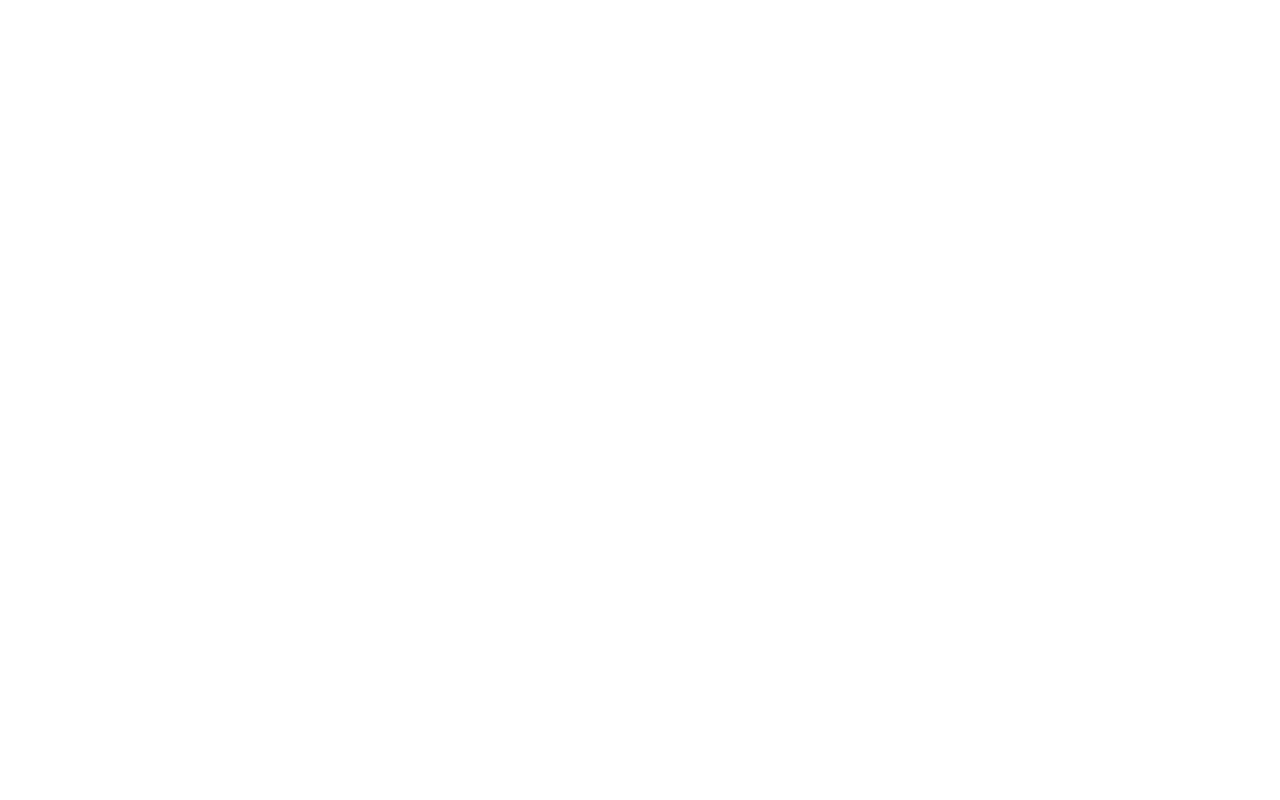
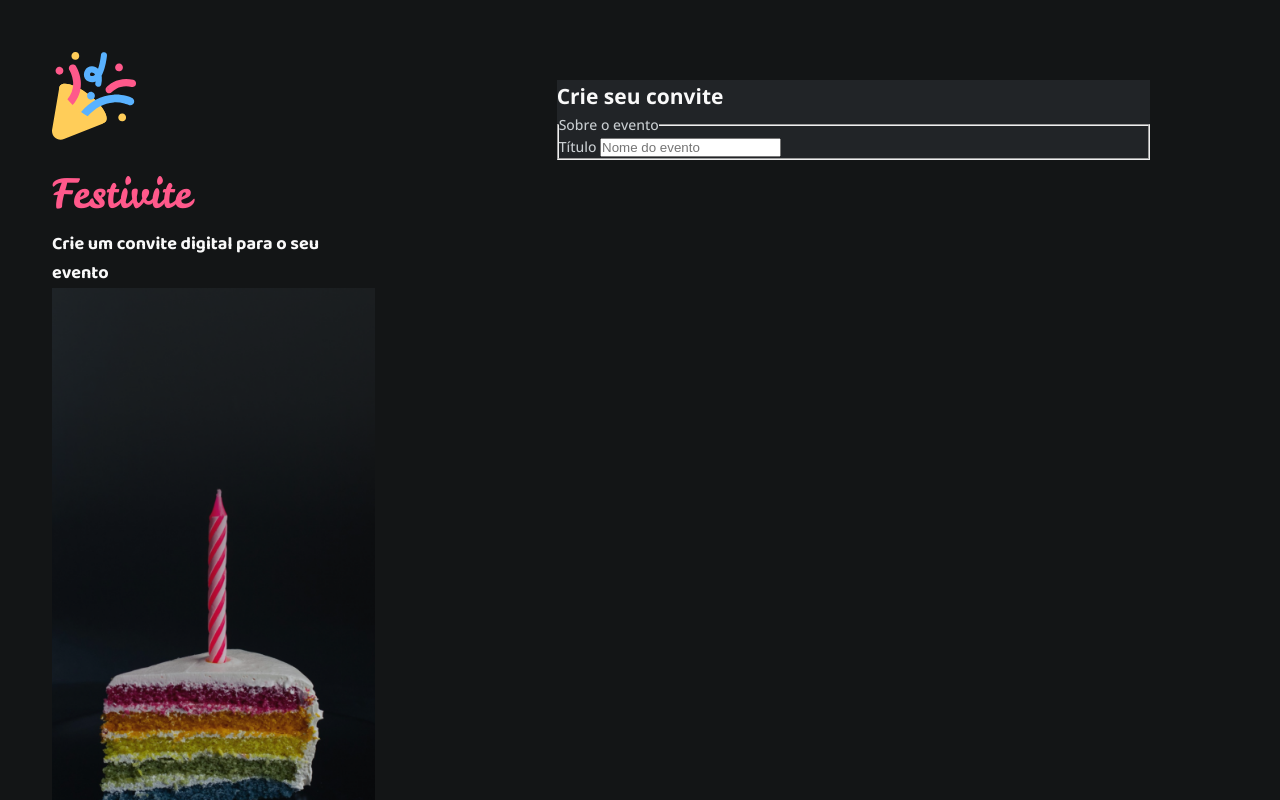
Before and after one commit to leokazuyukinagatani/formulario-convite, a plain HTML site: page src/index.html in a window 1280 px wide. Drawn offline with nearby package versions, Linux system fonts and the light colour scheme.

Commit message:
initial commit

```diff
--- a/src/index.html
+++ b/src/index.html
@@ -5,11 +5,44 @@
     <link rel="preconnect" href="https://fonts.gstatic.com" crossorigin />
     <meta charset="UTF-8" />
     <meta name="viewport" content="width=device-width, initial-scale=1.0" />
+    <link rel="stylesheet" href="styles/index.css" />
     <title>Festivite</title>
     <link
       href="https://fonts.googleapis.com/css2?family=Baloo+2:wght@400..800&family=Leckerli+One&family=Open+Sans:ital,wght@0,300..800;1,300..800&display=swap"
       rel="stylesheet"
     />
   </head>
-  <body></body>
+  <body>
+    <div id="app">
+      <aside>
+        <div class="aside-container">
+          <header>
+            <img src="assets/logo.svg" alt="" />
+            <h1>Festivite</h1>
+            <p>Crie um convite digital para o seu evento</p>
+          </header>
+          <img src="assets/Background.png" alt="">
+        </div>
+      </aside>
+      <main>
+        <div class="main-container">
+          <h2>Crie seu convite</h2>
+          <form method="post">
+            <fieldset>
+              <legend>Sobre o evento</legend>
+              <div class="input-wrapper">
+                <label for="title">Título</label>
+                <input
+                  id="title"
+                  name="title"
+                  type="text"
+                  placeholder="Nome do evento"
+                />
+              </div>
+            </fieldset>
+          </form>
+        </div>
+      </main>
+    </div>
+  </body>
 </html>
--- a/src/styles/global.css
+++ b/src/styles/global.css
@@ -56,3 +56,33 @@
   --text-body: #c8cdd0;
   --text-heading: #f9f9f9;
 }
+
+body {
+  overflow: hidden;
+
+  font: var(--text-body-sm);
+  color: var(--text-body);
+  background-color: var(--shape-background);
+}
+
+h1,
+h2 {
+  color: var(--text-heading);
+}
+
+img {
+  max-width: 100%;
+  height: auto;
+}
+
+.flex {
+  display: flex;
+}
+
+.flex-1 {
+  flex: 1;
+}
+
+.flex-2 {
+  flex: 2;
+}
--- a/src/styles/index.css
+++ b/src/styles/index.css
@@ -0,0 +1,2 @@
+@import url(global.css);
+@import url(layout.css);
--- a/src/styles/layout.css
+++ b/src/styles/layout.css
@@ -0,0 +1,39 @@
+#app {
+  display: grid;
+  grid-template-columns: 1fr 2fr;
+  height: 100vh;
+  overflow: hidden;
+}
+
+main {
+  overflow: auto;
+  padding: 5rem 8.125rem;
+  border-radius: 0.875rem;
+
+  & .main-container {
+    max-width: 51.25rem;
+    background-color: var(--shape-body);
+  }
+}
+
+aside {
+  padding: 2rem;
+  margin: 1.25rem;
+  border-radius: 0.875rem;
+
+  & .aside-container {
+    max-width: 25rem;
+
+    & h1 {
+      color: var(--pink);
+      font: var(--text-logo);
+      margin-top: 1rem;
+    }
+
+    & p {
+      color: var(--text-heading);
+      font: var(--text-heading-sm);
+      margin-top: 0.25rem;
+    }
+  }
+}
```
Also changed, not shown: src/assets/Background.png (added), src/assets/icons/building-2.png (added), src/assets/icons/calendar.png (added), src/assets/icons/check.png (added), src/assets/icons/circle-alert.png (added), src/assets/icons/contact.png (added), src/assets/icons/paintbrush-vertical.png (added), src/assets/icons/ticket.png (added), src/assets/icons/upload.png (added), src/assets/icons/video.png (added), src/assets/logo.svg (added).
